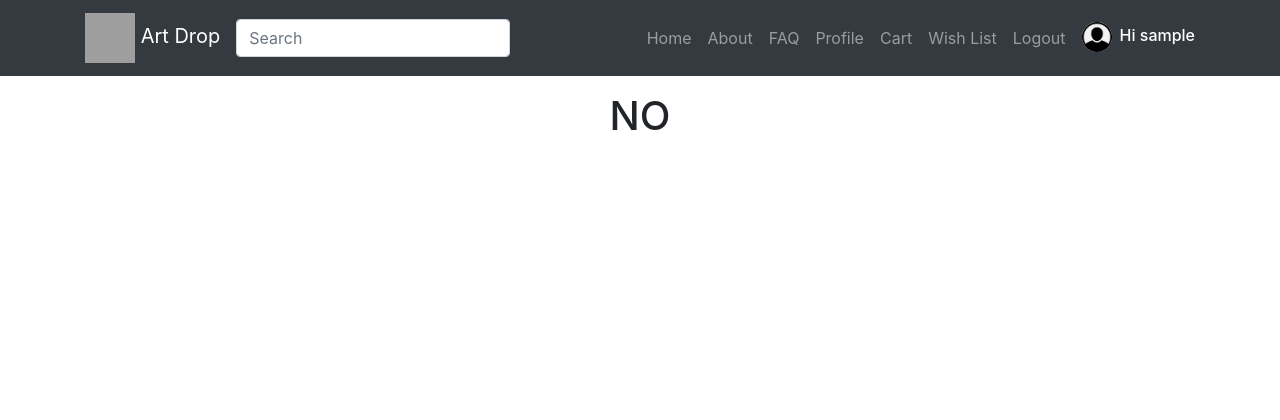
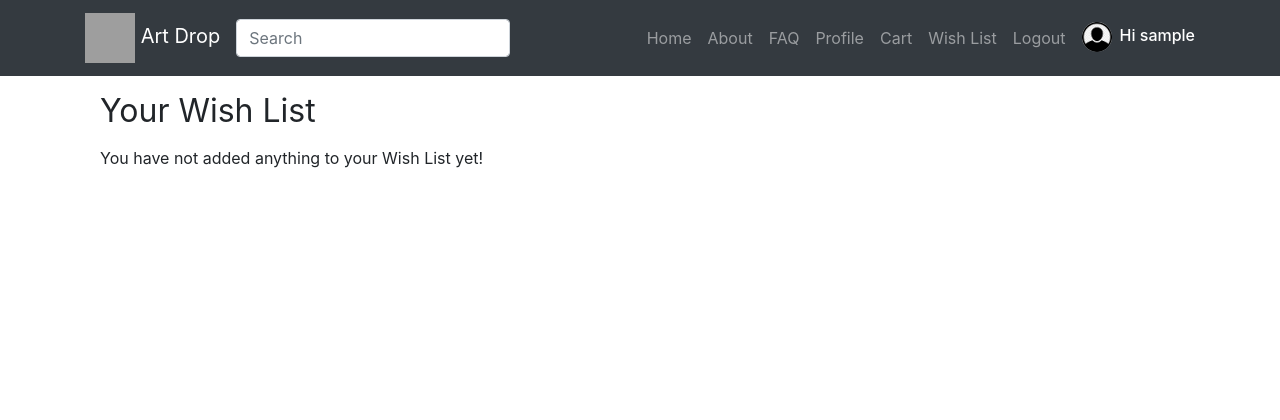
Before and after one commit to Suzan792/Project-C, a Django app: page /wish-list/ in a window 1280 px wide. Shown: the top 420 px of the page. Run offline with Django 3.2, Linux system fonts and the light colour scheme; the visitor is signed in with stand-in values (Sample User, id 1); data comes from the database, SQL or seed files in the repository; data that the repository does not hold is empty; parts of the project's set-up code (start-up, migrations or seed data) failed here and were passed over; some libraries are stand-ins or nearby versions; some web fonts are replaced; grey boxes are pictures that could not be loaded.

Commit message:
fixed error when user is not logged in and wants to acces wish list

```diff
--- a/Django/website/carts/functions.py
+++ b/Django/website/carts/functions.py
@@ -15,11 +15,13 @@ def get_users_wishlist(request):
     '''
     This function returns the logged in user's Wish List or makes a new one if it does not exist.
     '''
-    try:
-        wishlist = Wish.objects.get(user=request.user)
-    except:
-        wishlist = Wish(user = request.user)
-        wishlist.save()
+    wishlist = None
+    if request.user.is_authenticated:
+        try:
+            wishlist = Wish.objects.get(user=request.user)
+        except:
+            wishlist = Wish(user = request.user)
+            wishlist.save()
 
     return wishlist
 
--- a/Django/website/carts/templates/carts/wishlist_view.html
+++ b/Django/website/carts/templates/carts/wishlist_view.html
@@ -5,10 +5,14 @@
 
 {%block body %}
 <div class="container">
+<h2 class="mt-3">Your Wish List</h2>
 
-{% if not wishlist.item.all %}
+{% if not user.is_authenticated %}
+<p>Please log in to view this page!</p>
 
-<h1 style="text-align:center;">NO</h1>
+{% elif not wishlist.item.all %}
+
+<p>You have not added anything to your Wish List yet!</p>
 
 {% else %}
     <div class="row">
```
